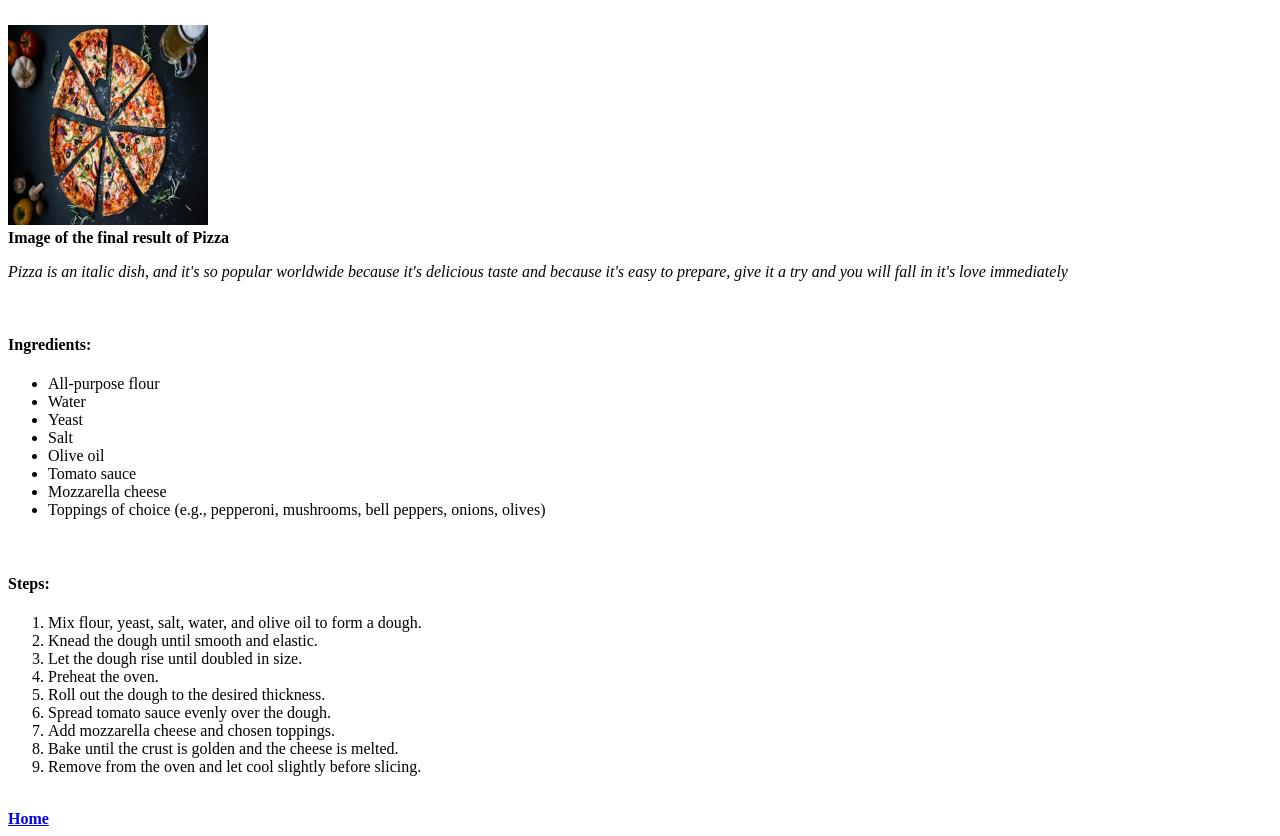
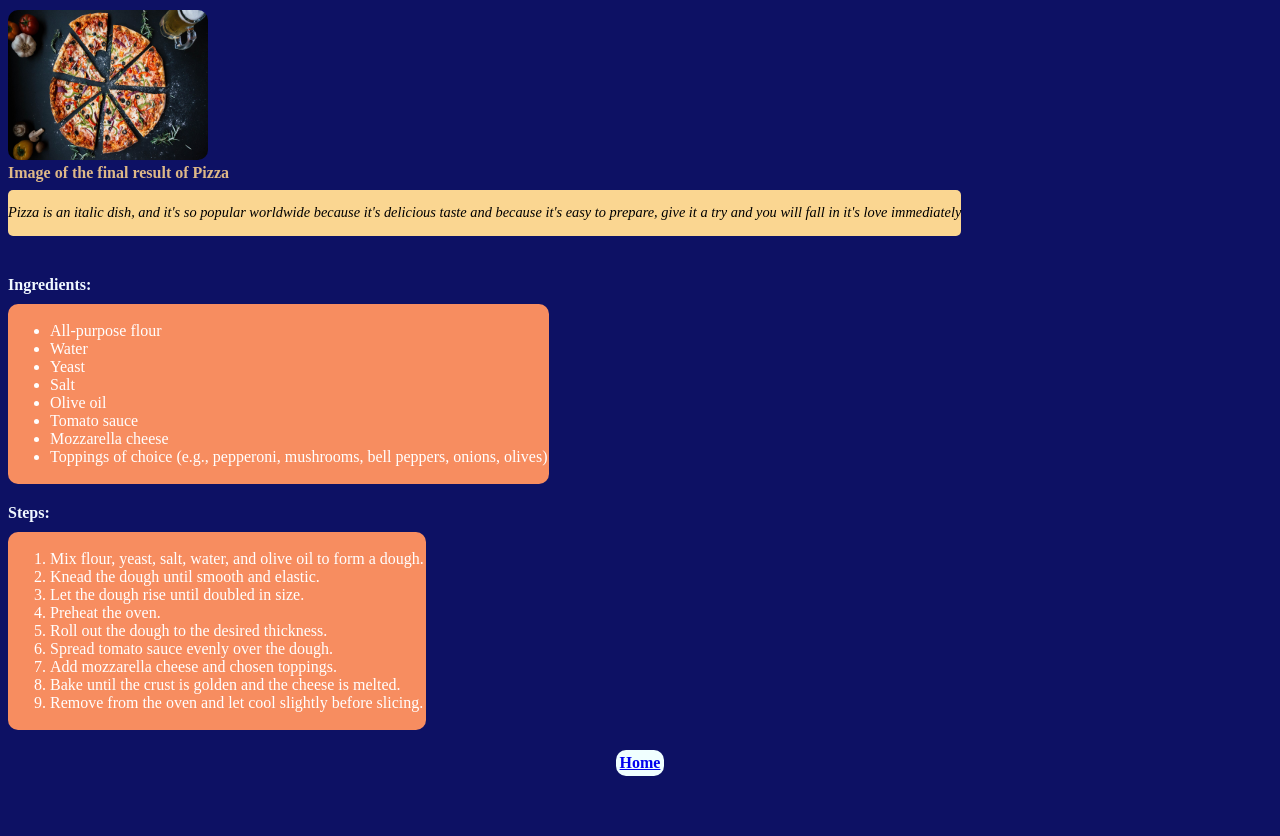
Before and after one commit to Ash-x1/top_recipes, a plain HTML site: page recipes/pizza.html in a window 1280 px wide. Shown: the part 73-909 px from the top of the page. After the commit the page ends 857 px from the top, so only its background shows below. Drawn offline with Linux system fonts and the light colour scheme; a web font is replaced by a local one.

Commit message:
fix: update CSS and restructure HTML divs for proper layout
Refactored HTML by adding div wrappers for elements. Fixed issues with width: fit-content and adjusted spacing.

```diff
--- /dev/null
+++ b/css-file/style.css
@@ -0,0 +1,112 @@
+/*
+* {
+    font-family: Arial, Helvetica, sans-serif;
+}
+*/
+
+/*Main page*/
+
+body {
+    background-color: #0D1164;
+    display: block;
+}
+
+.main-title {
+    color: aqua;
+    background-color: #EA2264;
+    padding: 4px ;
+    border-radius: 10px;
+    text-align: center;
+    margin: auto;
+}
+
+.sub-main-title{
+    color: aliceblue;
+    margin: auto;
+}
+
+.dishes-list{
+    color: black;
+    background-color: #F78D60;
+    border-radius: 10px;
+    padding: 1px;
+    /*margin: auto;*/
+    margin-right: auto;
+    margin-top: 10px;
+    width: fit-content;
+
+}
+
+
+/*Mhajeb page*/
+
+.mhajeb-main-title{
+    color: aqua;
+    background-color: #EA2264;
+    padding: 4px ;
+    border-radius: 10px;
+    text-align: center;
+    margin: auto;
+}
+
+.mhajeb-image img{
+    width: 200px;
+    height: 150px;
+    border-radius: 10px;
+    margin-top: 30px;
+}
+
+.mhajeb-strong{
+    color: burlywood;
+    margin: auto;
+}
+
+.mhajeb-em{
+    color: black;
+    background-color: #FAD691;
+    border-radius: 5px;
+    width: fit-content;
+    display: inline-block;
+    font-size: 0.9rem;
+    margin-top: 8px;
+    margin-bottom: 20px;
+}
+
+.mhajeb-ingredient-title{
+    color: aliceblue;
+    margin: auto;
+    margin-top: 20px;
+}
+
+.mhajeb-ingredients{
+    color: white;
+    background-color: #F78D60;
+    border-radius: 10px;
+    width: fit-content;
+    padding: 2px;
+    margin-top: 10px;
+}
+
+.mhajeb-steps-title{
+    color: aliceblue;
+    margin: auto;
+    margin-top: 20px;
+}
+
+.mhajeb-steps{
+    color: white;
+    background-color: #F78D60;
+    border-radius: 10px;
+    width: fit-content;
+    padding: 2px;
+    margin-top: 10px;
+}
+
+.mhajeb-home{
+    background-color: azure;
+    border-radius: 10px;
+    width: fit-content;
+    margin: auto;
+    margin-top: 20px;
+    padding: 4px;
+}
--- a/recipes/pizza.html
+++ b/recipes/pizza.html
@@ -4,24 +4,31 @@
     <meta charset="UTF-8">
     <meta name="viewport" content="width=device-width, initial-scale=1.0">
     <title>Pizza</title>
+    <link rel="stylesheet" href="../css-file/style.css">
+    <link rel="preconnect" href="https://fonts.googleapis.com">
+<link rel="preconnect" href="https://fonts.gstatic.com" crossorigin>
+<link href="https://fonts.googleapis.com/css2?family=Libertinus+Sans:ital,wght@0,400;0,700;1,400&display=swap" rel="stylesheet">
 </head>
 <body>
-    <h1>Pizza</h1>
+    <h1 class="mhajeb-main-title">Pizza</h1>
 
-    <br>
+    <div class="mhajeb-image">
+        <img src="../images/pizza.jpg" alt="Pizza">
+    </div>
 
-    <img src="../images/pizza.jpg" alt="Pizza" height="200px" width="200px">
+    <div class="mhajeb-strong">
+        <strong>Image of the final result of Pizza</strong>
+    </div>
 
-    <br>
+    <div class="mhajeb-em">
+        <em> <p>Pizza is an italic dish, and it's so popular worldwide because it's delicious taste and because
+        it's easy to prepare, give it a try and you will fall in it's love immediately
+        </p> </em>
+    </div>
 
-    <strong>Image of the final result of Pizza</strong>
-    <em> <p>Pizza is an italic dish, and it's so popular worldwide because it's delicious taste and because
-        it's easy to prepare, give it a try and you will fall in it's love immediately
-    </p> </em>
+    <h4 class="mhajeb-ingredient-title">Ingredients:</h4>
 
-    <br>
-
-    <h4>Ingredients:</h4>
+    <div class="mhajeb-ingredients">
     <ul>
         <li>All-purpose flour</li>
         <li>Water</li>
@@ -33,10 +40,11 @@
         <li>Toppings of choice (e.g., pepperoni, mushrooms, bell peppers, onions, olives)</li>
 
     </ul>
+    </div>
 
-    <br>
+    <h4 class="mhajeb-steps-title">Steps:</h4>
 
-    <h4>Steps:</h4>
+    <div class="mhajeb-steps">
     <ol>
         <li>Mix flour, yeast, salt, water, and olive oil to form a dough.</li>
         <li>Knead the dough until smooth and elastic.</li>
@@ -48,9 +56,10 @@
         <li>Bake until the crust is golden and the cheese is melted.</li>
         <li>Remove from the oven and let cool slightly before slicing.</li>
     </ol>
+    </div>
 
-    <br>
-
-    <a href="../index.html"><strong>Home</strong></a>
+    <div class="mhajeb-home">
+        <a href="../index.html"><strong>Home</strong></a>
+    </div>
 </body>
 </html>
```
Also changed, not shown: index.html (+8 -2 lines), recipes/mhajeb.html (+21 -16 lines), recipes/sushi.html (+21 -12 lines), recipes/taco.html (+21 -16 lines).
